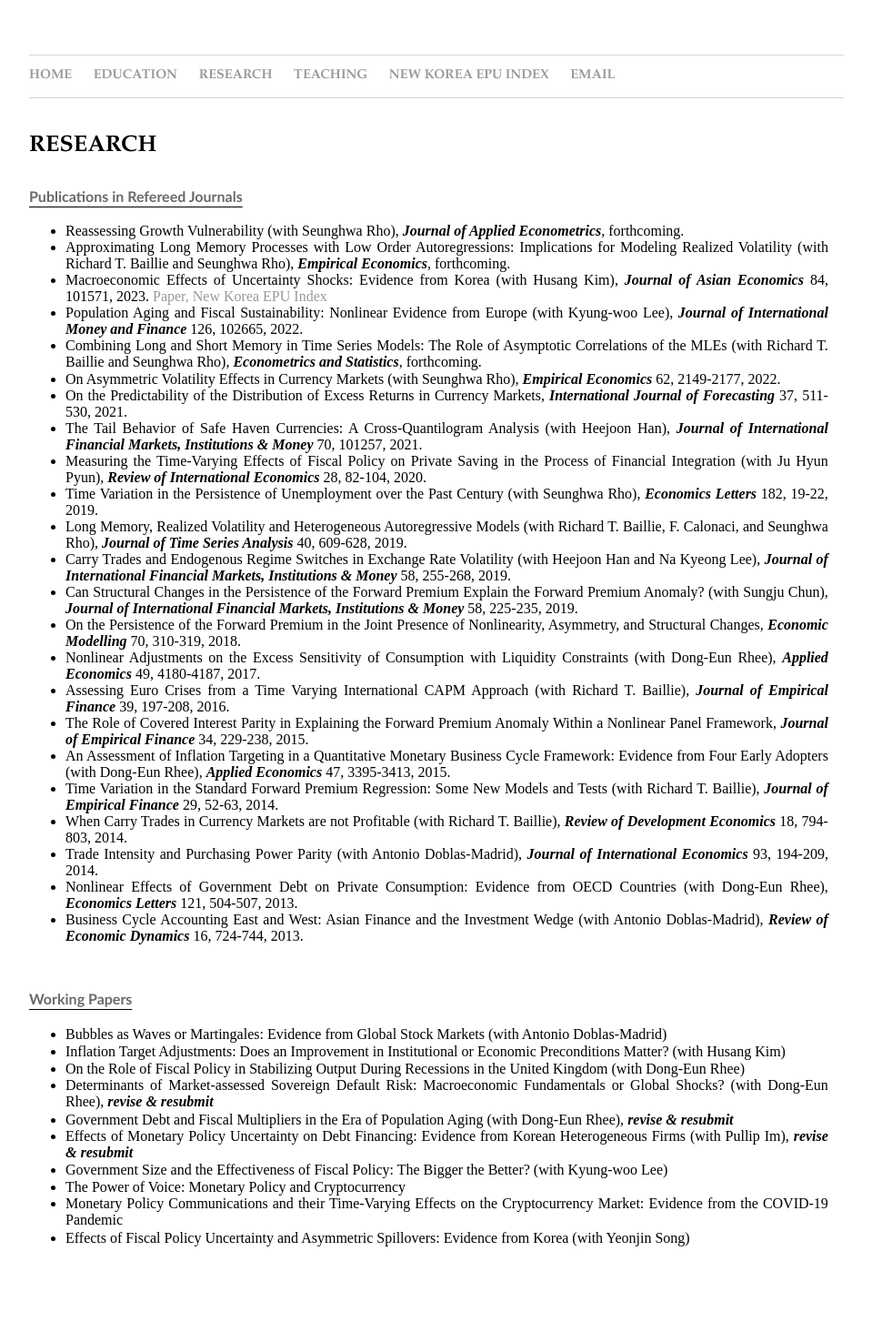
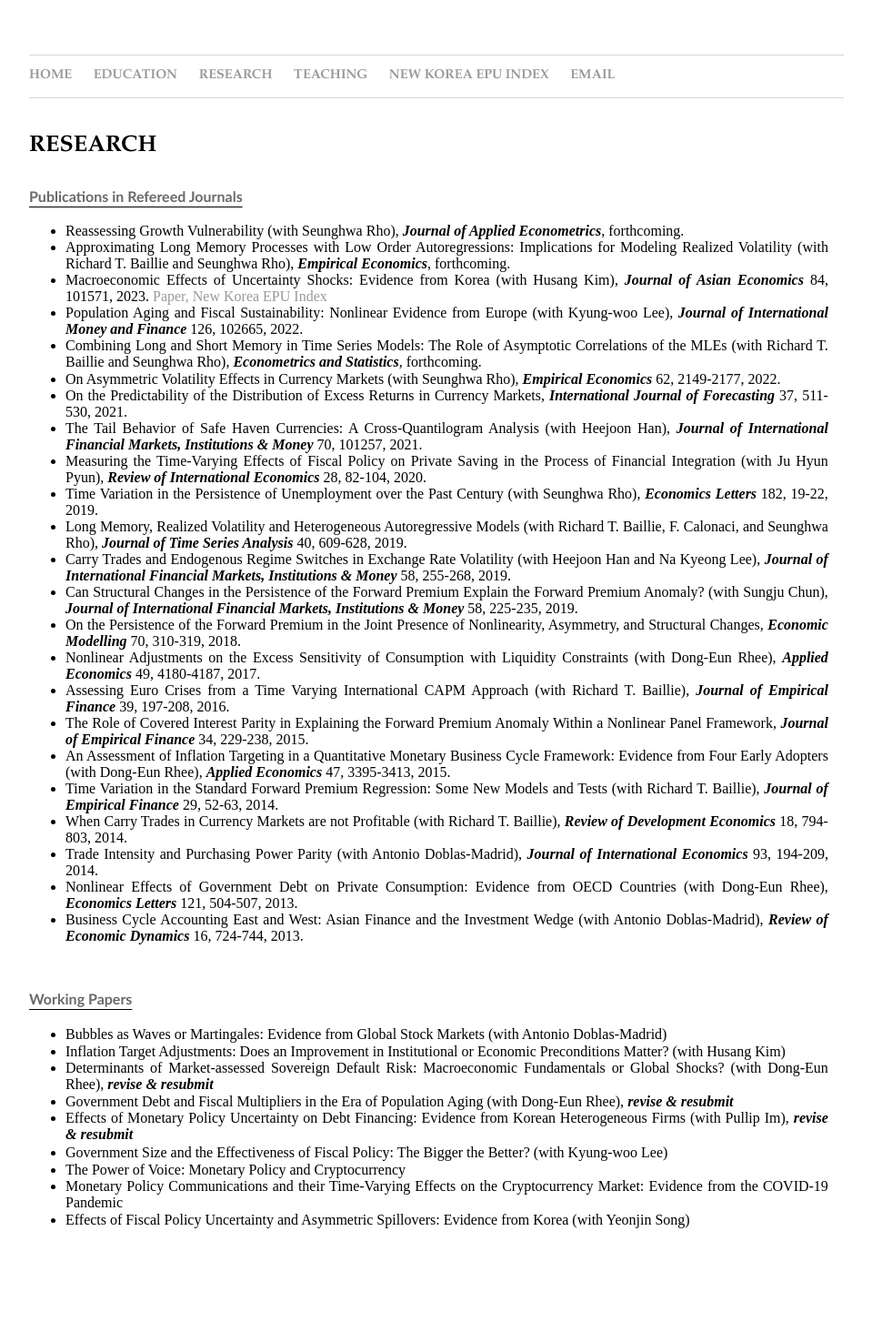
Before and after one commit to dooyeoncho/dooyeoncho.github.io, a Jekyll site: the page built from pages/research.html, in a window 1280 px wide. Shown: the whole page at 91% size, without its empty margins (160-1119 px from the left). Built offline with Jekyll 4.4.1, drawn with Linux system fonts in a browser that asks for light colours.

Commit message:
Update research.html

```diff
--- a/pages/research.html
+++ b/pages/research.html
@@ -55,7 +55,6 @@ span {
 	<ul>
 		<span><li>Bubbles as Waves or Martingales: Evidence from Global Stock Markets (with Antonio Doblas-Madrid)</li></span>
 		<span><li>Inflation Target Adjustments: Does an Improvement in Institutional or Economic Preconditions Matter? (with Husang Kim)</li></span>
-		<span><li>On the Role of Fiscal Policy in Stabilizing Output During Recessions in the United Kingdom (with Dong-Eun Rhee)</li></span>
 		<span><li>Determinants of Market-assessed Sovereign Default Risk: Macroeconomic Fundamentals or Global Shocks? (with Dong-Eun Rhee), <em property="italic"><b>revise & resubmit</b></em></li></span>
 		<span><li>Government Debt and Fiscal Multipliers in the Era of Population Aging (with Dong-Eun Rhee), <em property="italic"><b>revise & resubmit</b></em></li></span>
 		<span><li>Effects of Monetary Policy Uncertainty on Debt Financing: Evidence from Korean Heterogeneous Firms (with Pullip Im), <em property="italic"><b>revise & resubmit</b></em></li></span>
```
